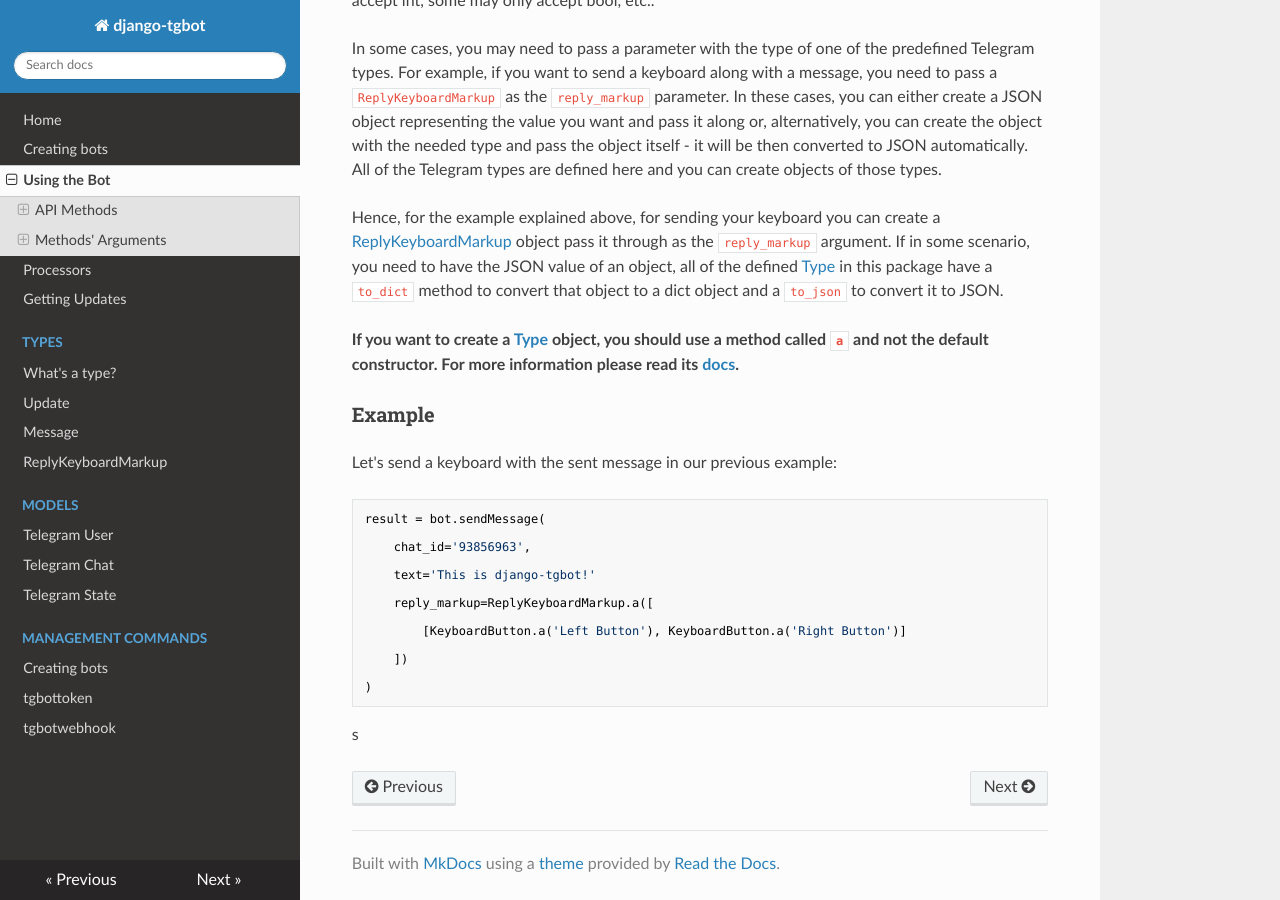
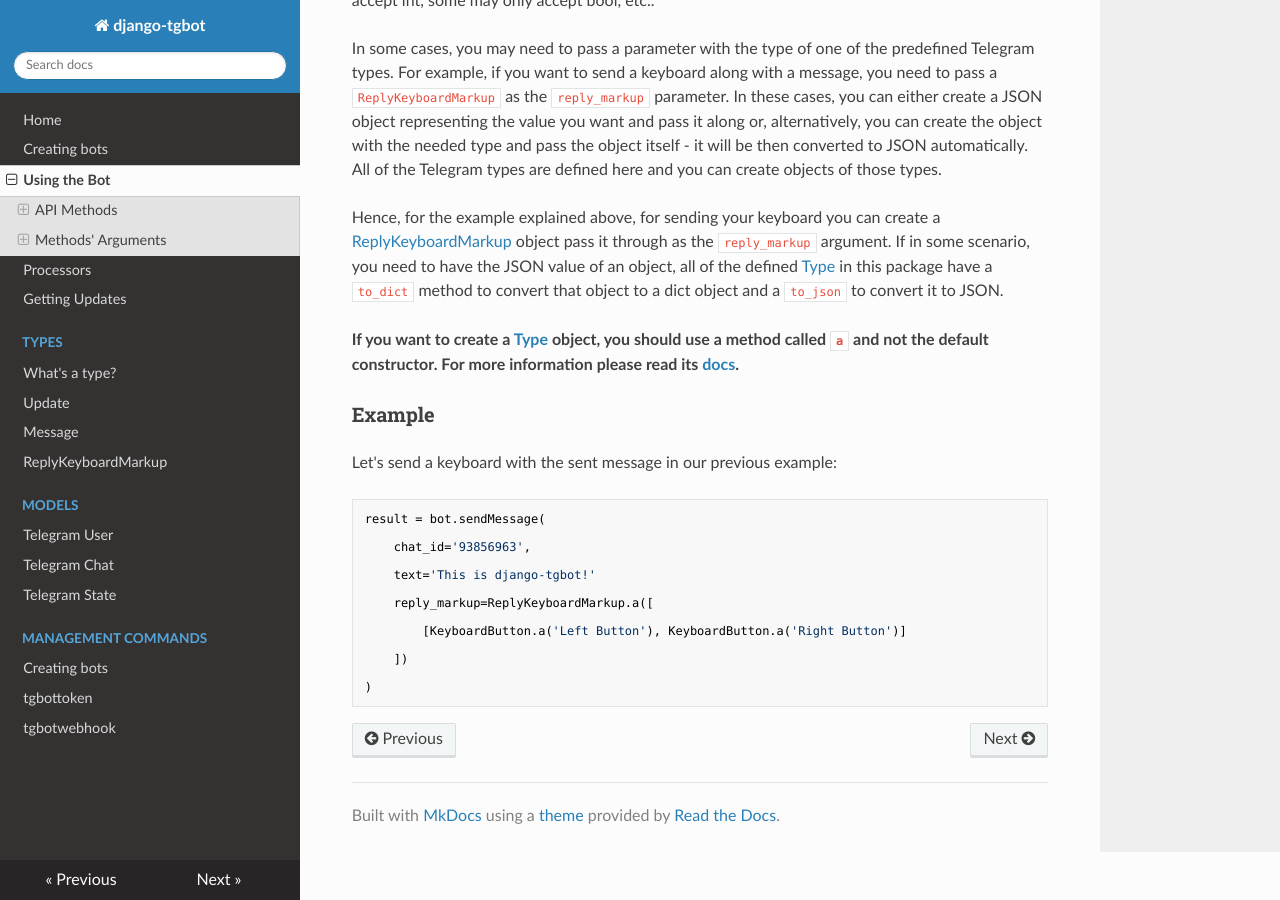
Before and after one commit to Ali-Toosi/django-tgbot, an MkDocs documentation site: the page built from docs/classes/bot.md, in a window 1280 px wide and 900 px high, scrolled down 2449 px. Built offline with MkDocs 1.6.1, drawn with Linux system fonts in a browser that asks for light colours; nearby versions of some CDN libraries.

Commit message:
Fix typo in docs

````diff
--- a/docs/classes/bot.md
+++ b/docs/classes/bot.md
@@ -125,4 +125,3 @@ result = bot.sendMessage(
 
 )
 ```
-s
````
